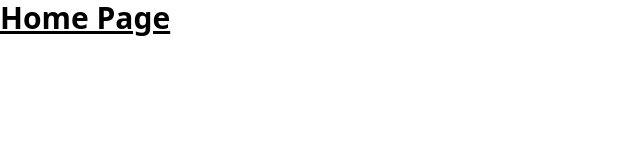
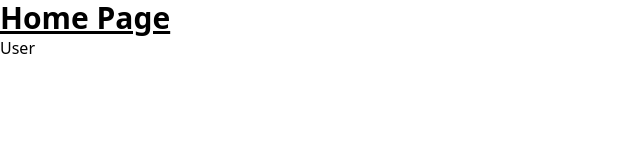
Before and after one commit to tadinhhuy/dev.to-clone, a React app: page / in a window 1280 px wide. Shown: the top 160 px of the page, without its empty margins (0-640 px from the left). Built offline with nearby package versions, Linux system fonts and the light colour scheme.

Commit message:
feat: implement routes config

```diff
--- a/src/AppRouter.tsx
+++ b/src/AppRouter.tsx
@@ -1,16 +1,47 @@
 import React, { Suspense, lazy } from 'react';
 import { Route, Routes } from 'react-router';
 import { BrowserRouter } from 'react-router-dom';
-import { PUBLIC_ROUTES } from '@/constants/routes/routes';
+import { PRIVATE_ROUTES, PUBLIC_ROUTES } from '@/constants/routes/routes';
+import ProtectedRoutes from './components/ProtectedRoutes/protected-routes';
 
-const HomePage = lazy(() => import('./pages/Home'));
+const HomePage = lazy(() => import('./pages/home'));
+const UserPage = lazy(() => import('./pages/user'));
+
+const publicRouteList = [
+  {
+    pathKey: PUBLIC_ROUTES.HOME,
+    label: 'Home',
+    component: <HomePage />,
+  },
+];
+
+const privateRouteList = [
+  {
+    pathKey: PRIVATE_ROUTES.USER,
+    label: 'User',
+    component: <UserPage />,
+  },
+];
 
 const AppRouter: React.FC = () => {
   return (
     <BrowserRouter>
       <Suspense fallback={<div>Loading...</div>}>
         <Routes>
-          <Route path={PUBLIC_ROUTES.HOME} element={<HomePage />} />
+          {publicRouteList?.map((publicRoute) => {
+            const { pathKey, label, component } = publicRoute;
+            return <Route key={label} path={pathKey} element={component} />;
+          })}
+          {privateRouteList?.map((privateRoute) => {
+            const { pathKey, label, component } = privateRoute;
+            return (
+              <Route
+                key={label}
+                path={pathKey}
+                element={<ProtectedRoutes>{component}</ProtectedRoutes>}
+              />
+            );
+          })}
         </Routes>
       </Suspense>
     </BrowserRouter>
--- /dev/null
+++ b/src/components/ProtectedRoutes/index.ts
@@ -0,0 +1 @@
+export * from './protected-routes'
--- /dev/null
+++ b/src/components/ProtectedRoutes/protected-routes.tsx
@@ -0,0 +1,22 @@
+import React from 'react';
+import { Navigate } from 'react-router-dom';
+import { PUBLIC_ROUTES } from '@/constants/routes/routes';
+
+interface IProtectedRoutes {
+  children?: JSX.Element;
+}
+
+function useAuth() {
+  return true;
+}
+
+const ProtectedRoutes = ({ children }: IProtectedRoutes) => {
+  const auth = useAuth();
+
+  if (!auth) {
+    return <Navigate to={PUBLIC_ROUTES.HOME} replace />;
+  }
+  return children as JSX.Element;
+};
+
+export default ProtectedRoutes;
--- /dev/null
+++ b/src/components/index.ts
@@ -0,0 +1,2 @@
+export * from './Header';
+export * from './ProtectedRoutes';
--- a/src/constants/routes/routes.ts
+++ b/src/constants/routes/routes.ts
@@ -2,4 +2,6 @@ export enum PUBLIC_ROUTES {
   HOME = '/',
 }
 
-export enum PRIVATE_ROUTES {}
+export enum PRIVATE_ROUTES {
+  USER ='/user',
+}
--- a/src/pages/home/index.tsx
+++ b/src/pages/home/index.tsx
@@ -1,7 +1,13 @@
 import React from 'react';
+import { Link } from 'react-router-dom';
 
 const Home: React.FC = () => {
-  return <div className="text-3xl font-bold underline">Home Page</div>;
+  return (
+    <>
+      <div className="text-3xl font-bold underline">Home Page</div>
+      <Link to="/user">User</Link>
+    </>
+  );
 };
 
 export default Home;
--- a/src/pages/index.ts
+++ b/src/pages/index.ts
@@ -1,3 +1,5 @@
-import Home from './Home';
+import Home from './home';
 
 export { Home };
+
+export * from './user';
--- /dev/null
+++ b/src/pages/user/index.tsx
@@ -0,0 +1,7 @@
+import React from 'react';
+
+const User: React.FC = () => {
+  return <div className="text-3xl font-bold underline">Protected Page</div>;
+};
+
+export default User;
```
